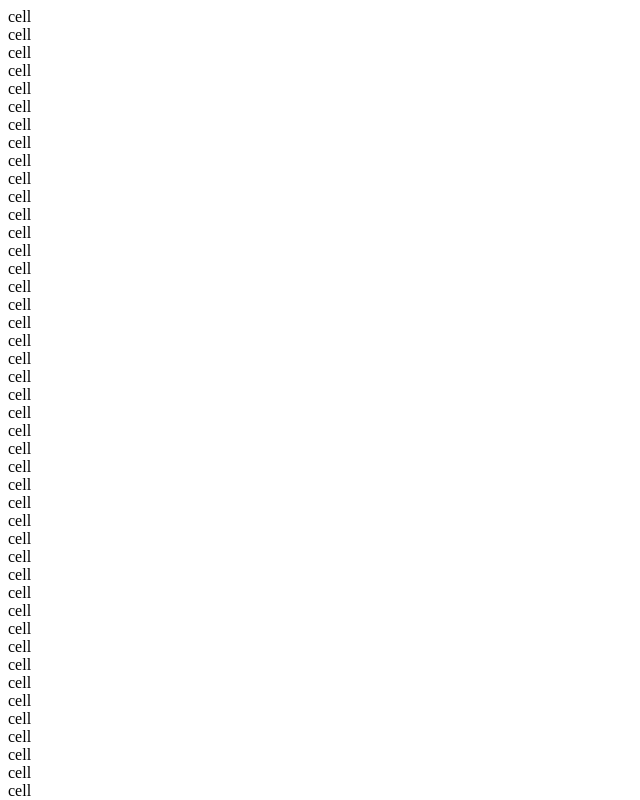
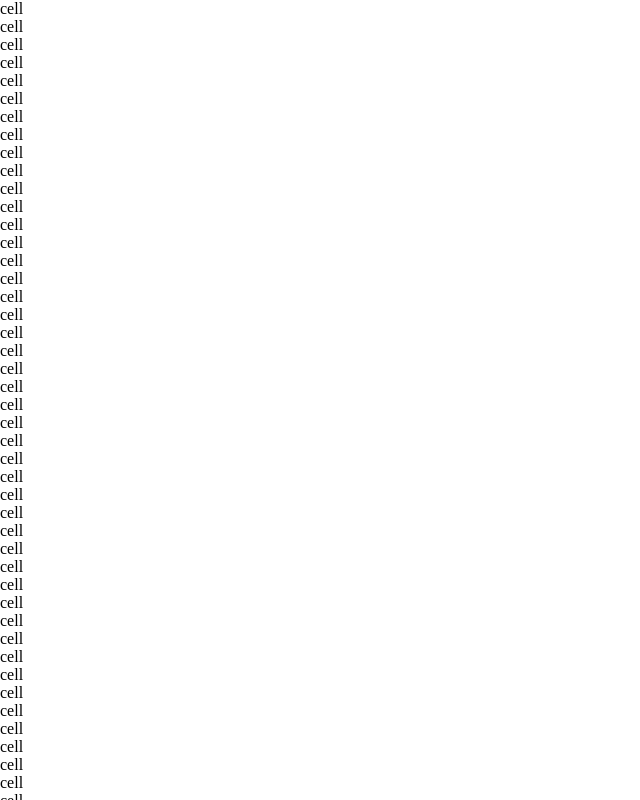
Before and after one commit to leocortezdev/react-tetris, a React (Create React App) app: page / in a window 1280 px wide. Shown: the top 800 px of the page, without its empty margins (0-640 px from the left). Built offline with nearby package versions, Linux system fonts and the light colour scheme.

Commit message:
installed styledcomps/ scaffold css

```diff
--- a/package.json
+++ b/package.json
@@ -9,6 +9,7 @@
     "react": "^17.0.2",
     "react-dom": "^17.0.2",
     "react-scripts": "4.0.3",
+    "styled-components": "^5.3.3",
     "web-vitals": "^1.0.1"
   },
   "scripts": {
--- /dev/null
+++ b/src/index.css
@@ -0,0 +1,8 @@
+body {
+    margin: 0;
+}
+
+@font-face {
+    font-family: 'Pixel';
+    src: url('fonts/Pixel-LCD-7.woff') format('woff');
+}
--- a/src/index.js
+++ b/src/index.js
@@ -1,5 +1,6 @@
 import React from 'react';
 import ReactDOM from 'react-dom';
+import './index.css';
 import App from './App';
 import reportWebVitals from './reportWebVitals';
 
```
Also changed, not shown: 1 other file (tests, documents, lock files or other folders).
